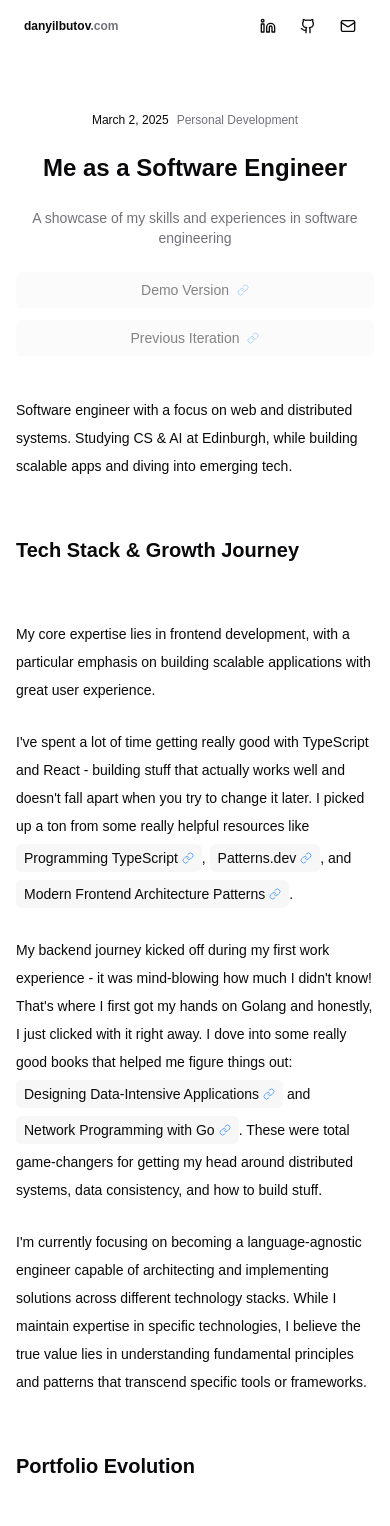
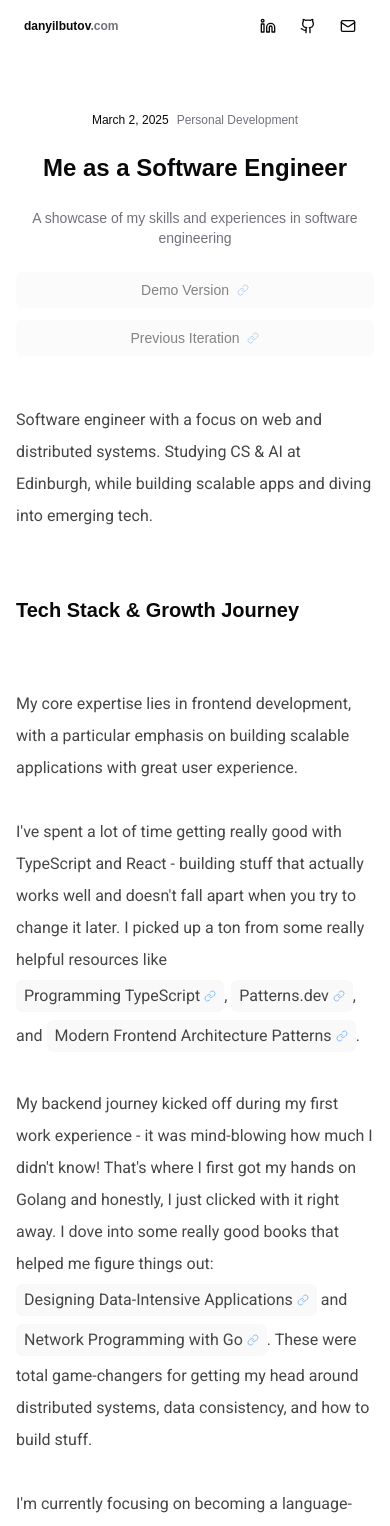
Before and after one commit to HJyup/hjyup-personal-page, a Next.js app: page /posts/intro in a window 390 px wide. Shown: the top 1526 px of the page. Built offline with nearby package versions, Linux system fonts and the light colour scheme; a web font is replaced by a local one.

Commit message:
fix: change the font for the post section

```diff
--- a/src/components/module/post/post.tsx
+++ b/src/components/module/post/post.tsx
@@ -1,5 +1,12 @@
 import { LucideLink } from 'lucide-react';
+import { Roboto } from 'next/font/google';
 import Image from 'next/image';
+
+const roboto = Roboto({
+  subsets: ['latin'],
+  weight: ['400'],
+  display: 'swap',
+});
 
 const Wrapper = ({ children }: { children: React.ReactNode }) => {
   return (
@@ -76,7 +83,7 @@ const TitleLinks = ({
 
 const ContentBlock = ({ children }: { children: React.ReactNode }) => {
   return (
-    <div className="flex flex-col justify-center items-center gap-6 sm:gap-8 md:gap-10 my-10 sm:my-16">
+    <div className="flex flex-col justify-center items-center gap-8 md:gap-10 my-12 sm:my-16">
       {children}
     </div>
   );
@@ -101,7 +108,7 @@ const ContentTitle = ({
 
 const TextBlock = ({ children }: { children: React.ReactNode }) => {
   return (
-    <p className="text-sm md:text-md leading-7 md:leading-8">{children}</p>
+    <p className={`${roboto.className} text-base/8 opacity-75`}>{children}</p>
   );
 };
 
@@ -132,14 +139,6 @@ const ImageBlock = ({
   );
 };
 
-const TextSecondary = ({ children }: { children: React.ReactNode }) => {
-  return (
-    <span className="text-sm md:text-md leading-7 md:leading-8 text-muted-foreground">
-      {children}
-    </span>
-  );
-};
-
 const TextLink = ({
   children,
   href,
@@ -150,7 +149,7 @@ const TextLink = ({
   return (
     <a
       href={href}
-      className="bg-muted/75 px-2 rounded-md inline-flex gap-1 items-center my-1 hover:bg-muted-foreground/10 transition-colors duration-200"
+      className={`${roboto.className} bg-muted/75 px-2 rounded-md inline-flex gap-1 items-center my-1 hover:bg-muted-foreground/10 transition-colors duration-200`}
     >
       {children}
       <LucideLink className="text-blue-400" size={12} />
@@ -166,7 +165,6 @@ const Post = {
   ContentBlock,
   ContentTitle,
   TextBlock,
-  TextSecondary,
   ImageBlock,
   TextLink,
 };
```
